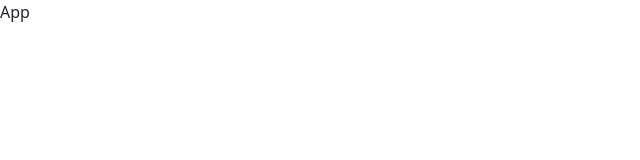
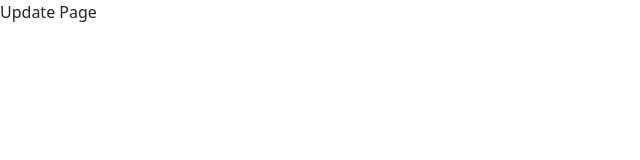
Before and after one commit to Jon-D-Smith/pern-practice, a React (Create React App) app in the folder client/: page /restaurants/1/update in a window 1280 px wide. Shown: the top 160 px of the page, without its empty margins (0-640 px from the left). Built offline with nearby package versions, Linux system fonts and the light colour scheme.

Commit message:
Setup react router

```diff
--- a/client/package.json
+++ b/client/package.json
@@ -8,6 +8,7 @@
     "@testing-library/user-event": "^12.8.3",
     "react": "^17.0.2",
     "react-dom": "^17.0.2",
+    "react-router-dom": "^5.2.0",
     "react-scripts": "4.0.3",
     "web-vitals": "^1.1.2"
   },
--- a/client/src/App.jsx
+++ b/client/src/App.jsx
@@ -1,6 +1,21 @@
+import {BrowserRouter as Router, Switch, Route} from 'react-router-dom'
+import RestaurantDetailPage from './routes/RestaurantDetailPage';
+import Home from './routes/Home';
+import UpdatePage from './routes/UpdatePage';
+
+
 const App = () => {
     return (
-        <div>App</div>
+        <div>
+            <Router>
+                <Switch>
+                <Route exact path="/" component={Home} />
+                <Route exact path="/restaurants/:id/update" component={UpdatePage} />
+                <Route exact path="/restaurants/:id" component={RestaurantDetailPage} />
+                </Switch>
+            </Router>
+
+        </div>
      );
 }
 
--- /dev/null
+++ b/client/src/routes/Home.jsx
@@ -0,0 +1,9 @@
+const Home = () => {
+    return (
+        <div>
+            Home
+        </div>
+     );
+}
+
+export default Home;
--- /dev/null
+++ b/client/src/routes/RestaurantDetailPage.jsx
@@ -0,0 +1,9 @@
+const RestaurantDetailPage = () => {
+    return (
+        <div>
+            Detail Page
+        </div>
+     );
+}
+
+export default RestaurantDetailPage;
--- /dev/null
+++ b/client/src/routes/UpdatePage.jsx
@@ -0,0 +1,9 @@
+const UpdatePage = () => {
+    return (
+        <div>
+            Update Page
+        </div>
+     );
+}
+
+export default UpdatePage
```
Also changed, not shown: 1 other file (tests, documents, lock files or other folders).
